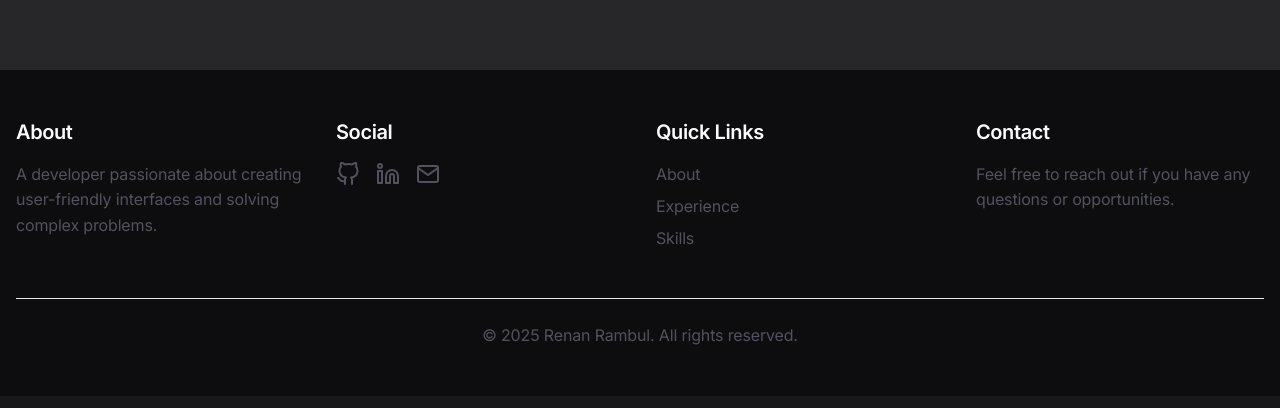
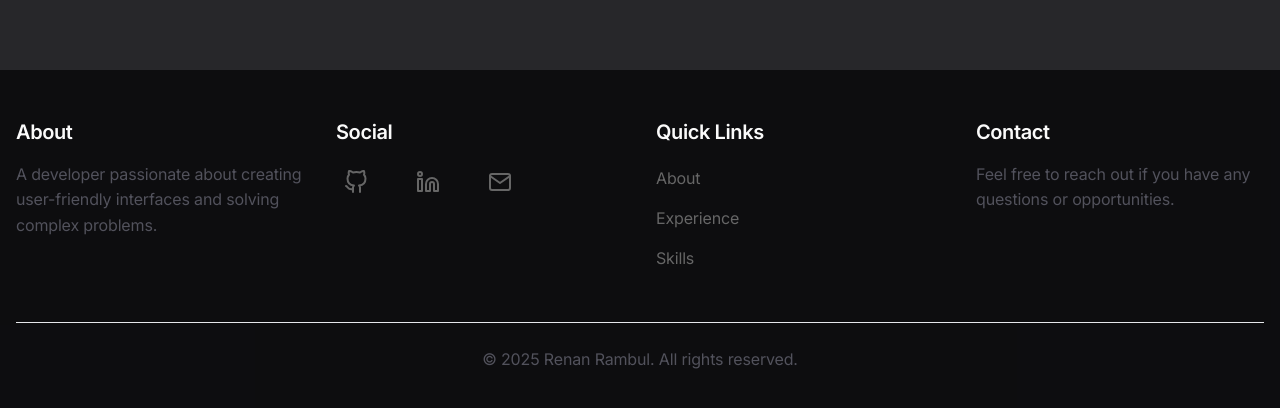
Before and after one commit to rrambul/portifolio, a Next.js app: page /en in a window 1280 px wide. Shown: the part 5163-5571 px from the top of the page. Built offline with nearby package versions, Linux system fonts and the light colour scheme.

Commit message:
fix: footer

```diff
--- a/src/components/ui/Footer.tsx
+++ b/src/components/ui/Footer.tsx
@@ -2,7 +2,6 @@
 
 import { useTranslations } from "next-intl";
 import Link from "next/link";
-import { motion } from "framer-motion";
 import { FiGithub, FiLinkedin, FiMail } from "react-icons/fi";
 import { useTheme } from "next-themes";
 import { useEffect, useState } from "react";
@@ -24,7 +23,10 @@ export function Footer() {
   };
 
   return (
-    <footer className="py-12 footer-section" style={bgStyle}>
+    <footer
+      className="py-12 footer-section relative"
+      style={{ ...bgStyle, zIndex: 10 }}
+    >
       <div className="container mx-auto px-4">
         <div className="grid md:grid-cols-2 lg:grid-cols-4 gap-8">
           <div>
@@ -34,37 +36,58 @@ export function Footer() {
 
           <div>
             <h3 className="text-xl font-semibold mb-4">{t("social")}</h3>
-            <div className="flex space-x-4">
-              <motion.a
+            <div className="flex space-x-8">
+              <div style={{ position: "relative", zIndex: 50 }}>
+                <a
                   href="https://github.com/RenanRSilva"
                   target="_blank"
                   rel="noopener noreferrer"
-                className="text-zinc-600 hover:text-zinc-900 dark:text-zinc-400 dark:hover:text-white transition-colors cursor-pointer"
-                aria-label="GitHub"
-                whileHover={{ scale: 1.1 }}
+                  style={{
+                    display: "inline-block",
+                    padding: "8px",
+                    color: "#666",
+                    cursor: "pointer",
+                    position: "relative",
+                    zIndex: 51,
+                  }}
                 >
-                <FiGithub className="h-6 w-6" />
-              </motion.a>
+                  <FiGithub style={{ width: "24px", height: "24px" }} />
+                </a>
+              </div>
 
-              <motion.a
+              <div style={{ position: "relative", zIndex: 50 }}>
+                <a
                   href="https://www.linkedin.com/in/renan-rambul/"
                   target="_blank"
                   rel="noopener noreferrer"
-                className="text-zinc-600 hover:text-zinc-900 dark:text-zinc-400 dark:hover:text-white transition-colors cursor-pointer"
-                aria-label="LinkedIn"
-                whileHover={{ scale: 1.1 }}
+                  style={{
+                    display: "inline-block",
+                    padding: "8px",
+                    color: "#666",
+                    cursor: "pointer",
+                    position: "relative",
+                    zIndex: 51,
+                  }}
                 >
-                <FiLinkedin className="h-6 w-6" />
-              </motion.a>
+                  <FiLinkedin style={{ width: "24px", height: "24px" }} />
+                </a>
+              </div>
 
-              <motion.a
-                href="mailto:contact@example.com"
-                className="text-zinc-600 hover:text-zinc-900 dark:text-zinc-400 dark:hover:text-white transition-colors cursor-pointer"
-                aria-label="Email"
-                whileHover={{ scale: 1.1 }}
+              <div style={{ position: "relative", zIndex: 50 }}>
+                <a
+                  href="mailto:renan.rambul@gmail.com"
+                  style={{
+                    display: "inline-block",
+                    padding: "8px",
+                    color: "#666",
+                    cursor: "pointer",
+                    position: "relative",
+                    zIndex: 51,
+                  }}
                 >
-                <FiMail className="h-6 w-6" />
-              </motion.a>
+                  <FiMail style={{ width: "24px", height: "24px" }} />
+                </a>
+              </div>
             </div>
           </div>
 
@@ -74,7 +97,14 @@ export function Footer() {
               <li>
                 <Link
                   href="/#about"
-                  className="text-zinc-600 hover:text-zinc-900 dark:text-zinc-400 dark:hover:text-white transition-colors cursor-pointer"
+                  style={{
+                    display: "inline-block",
+                    padding: "4px 0",
+                    color: "#666",
+                    cursor: "pointer",
+                    position: "relative",
+                    zIndex: 51,
+                  }}
                 >
                   {t("aboutLink")}
                 </Link>
@@ -82,7 +112,14 @@ export function Footer() {
               <li>
                 <Link
                   href="/#experience"
-                  className="text-zinc-600 hover:text-zinc-900 dark:text-zinc-400 dark:hover:text-white transition-colors cursor-pointer"
+                  style={{
+                    display: "inline-block",
+                    padding: "4px 0",
+                    color: "#666",
+                    cursor: "pointer",
+                    position: "relative",
+                    zIndex: 51,
+                  }}
                 >
                   {t("experienceLink")}
                 </Link>
@@ -90,7 +127,14 @@ export function Footer() {
               <li>
                 <Link
                   href="/#skills"
-                  className="text-zinc-600 hover:text-zinc-900 dark:text-zinc-400 dark:hover:text-white transition-colors cursor-pointer"
+                  style={{
+                    display: "inline-block",
+                    padding: "4px 0",
+                    color: "#666",
+                    cursor: "pointer",
+                    position: "relative",
+                    zIndex: 51,
+                  }}
                 >
                   {t("skillsLink")}
                 </Link>
```
Lines whose indentation alone changed are shown as unchanged.
